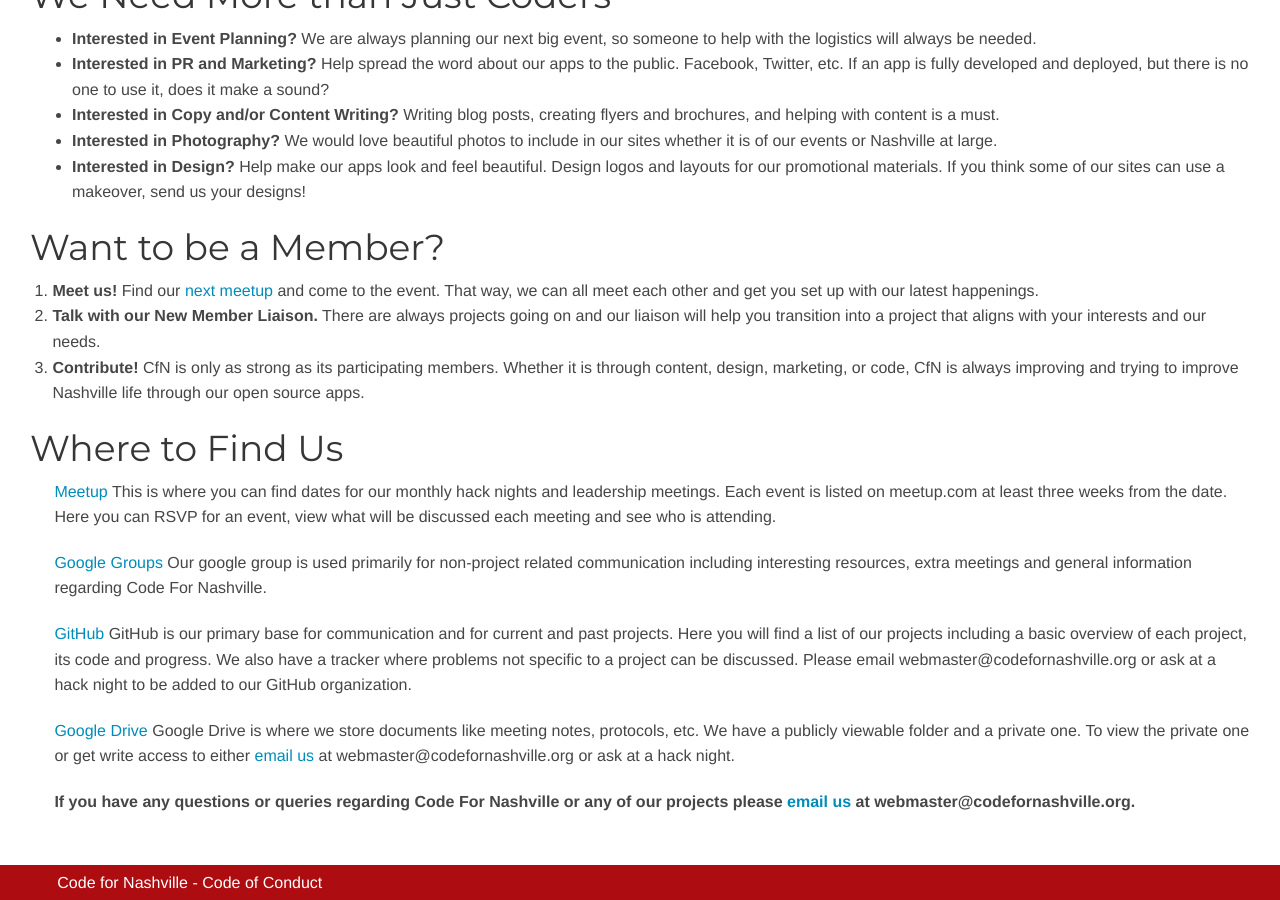
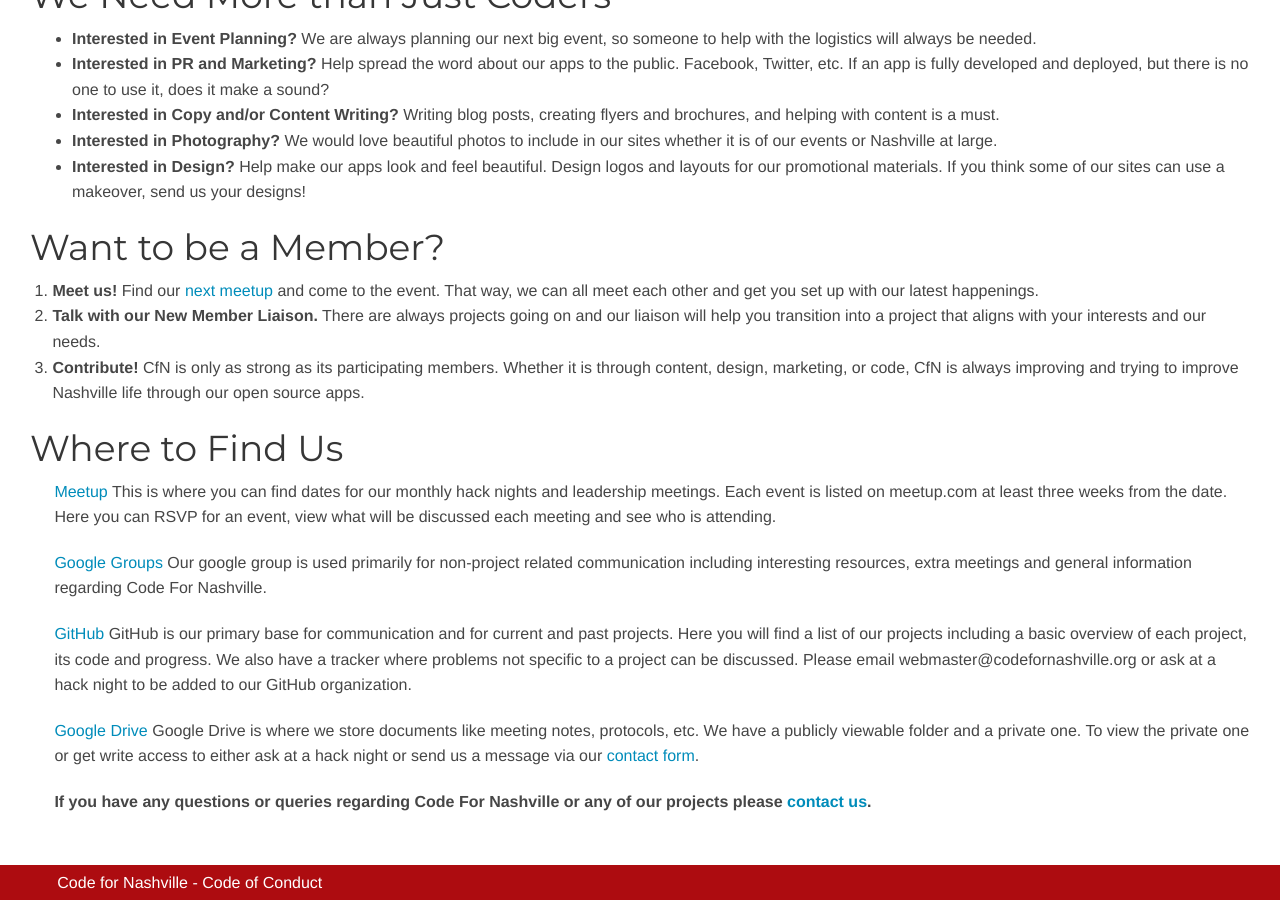
Before and after one commit to code-for-nashville/code-for-nashville.github.io, a Jekyll site: the page built from new_members.md, in a window 1280 px wide and 900 px high, scrolled down 1096 px. Built offline with Jekyll 4.4.1, drawn with Linux system fonts in a browser that asks for light colours; nearby versions of some CDN libraries.

Commit message:
Remove all mailto links. Fix #87.

```diff
--- a/_includes/contact_icons.html
+++ b/_includes/contact_icons.html
@@ -3,8 +3,8 @@
     <div class="small-4 large-12 columns contact-box">
       <div class="header"><h3>Contact Us</h3></div>
       <div class="contact">
-        <a href="mailto:webmaster@codefornashville.org">
-          <img src="{{ site.baseurl }}/img/email-icon.jpg" alt="Email" height="30" width="30"><span> Email</span>
+        <a href="/contact">
+          <img src="{{ site.baseurl }}/img/email-icon.jpg" alt="Contact Form" height="30" width="30"><span> Contact Form</span>
         </a>
       </div>
       <div class="contact">
--- a/new_members.md
+++ b/new_members.md
@@ -38,7 +38,7 @@ Our google group is used primarily for non-project related communication includi
 GitHub is our primary base for communication and for current and past projects. Here you will find a list of our projects including a basic overview of each project, its code and progress. We also have a tracker where problems not specific to a project can be discussed. Please email webmaster@codefornashville.org or ask at a hack night to be added to our GitHub organization.
 
 [Google Drive](https://drive.google.com/open?id=0B0PAHI0CABpRaUNwUUVqZ1BmMGM&authuser=0)
-Google Drive is where we store documents like meeting notes, protocols, etc. We have a publicly viewable folder and a private one. To view the private one or get write access to either  [email us](mailto:webmaster@codefornashville.org) at webmaster@codefornashville.org or ask at a hack night.
+Google Drive is where we store documents like meeting notes, protocols, etc. We have a publicly viewable folder and a private one. To view the private one or get write access to either ask at a hack night or send us a message via our [contact form](/contact).
 
 
-**If you have any questions or queries regarding Code For Nashville or any of our projects please [email us](mailto:webmaster@codefornashville.org) at webmaster@codefornashville.org.**
+**If you have any questions or queries regarding Code For Nashville or any of our projects please [contact us](/contact).**
```
Also changed, not shown: contact.md (+2 -3 lines).
